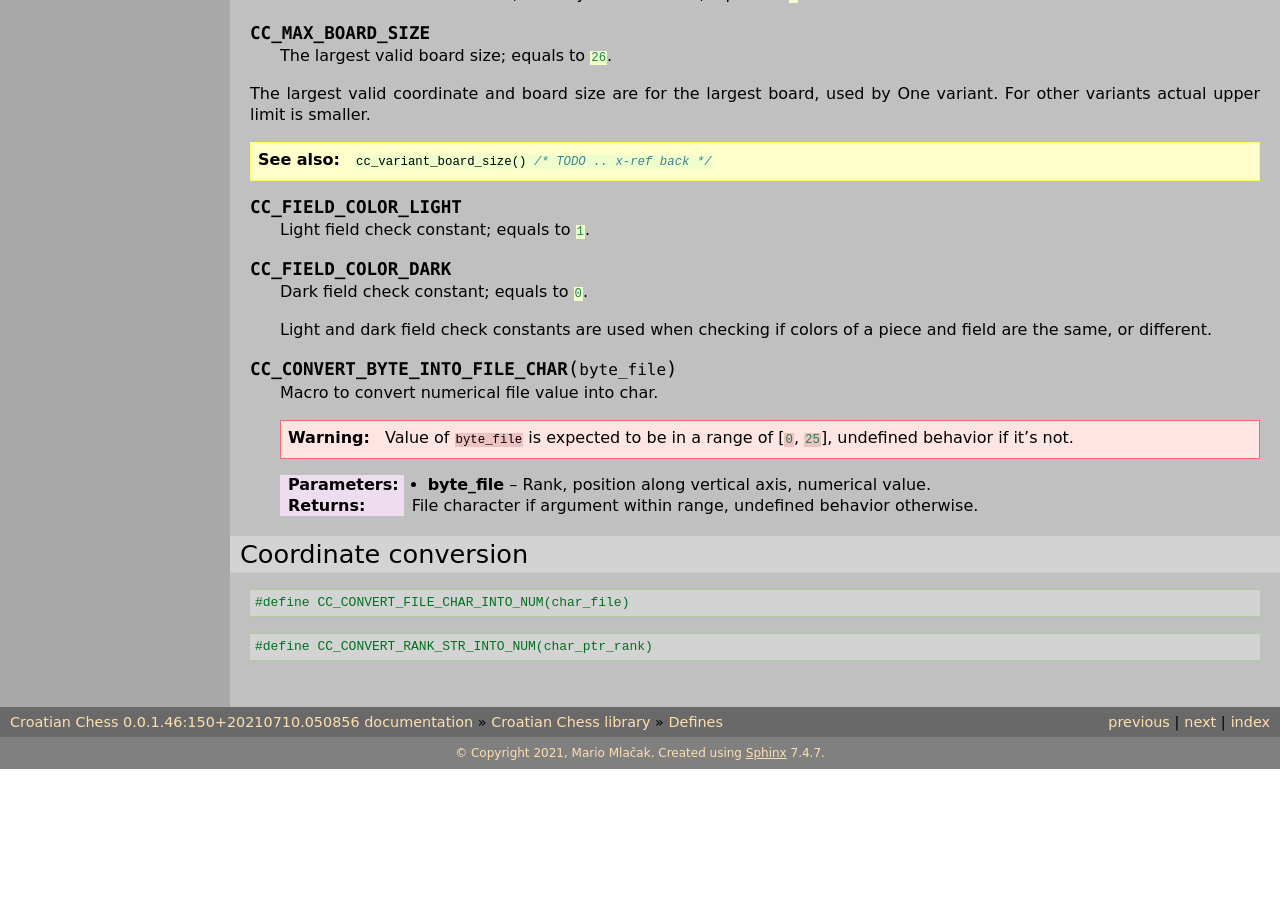
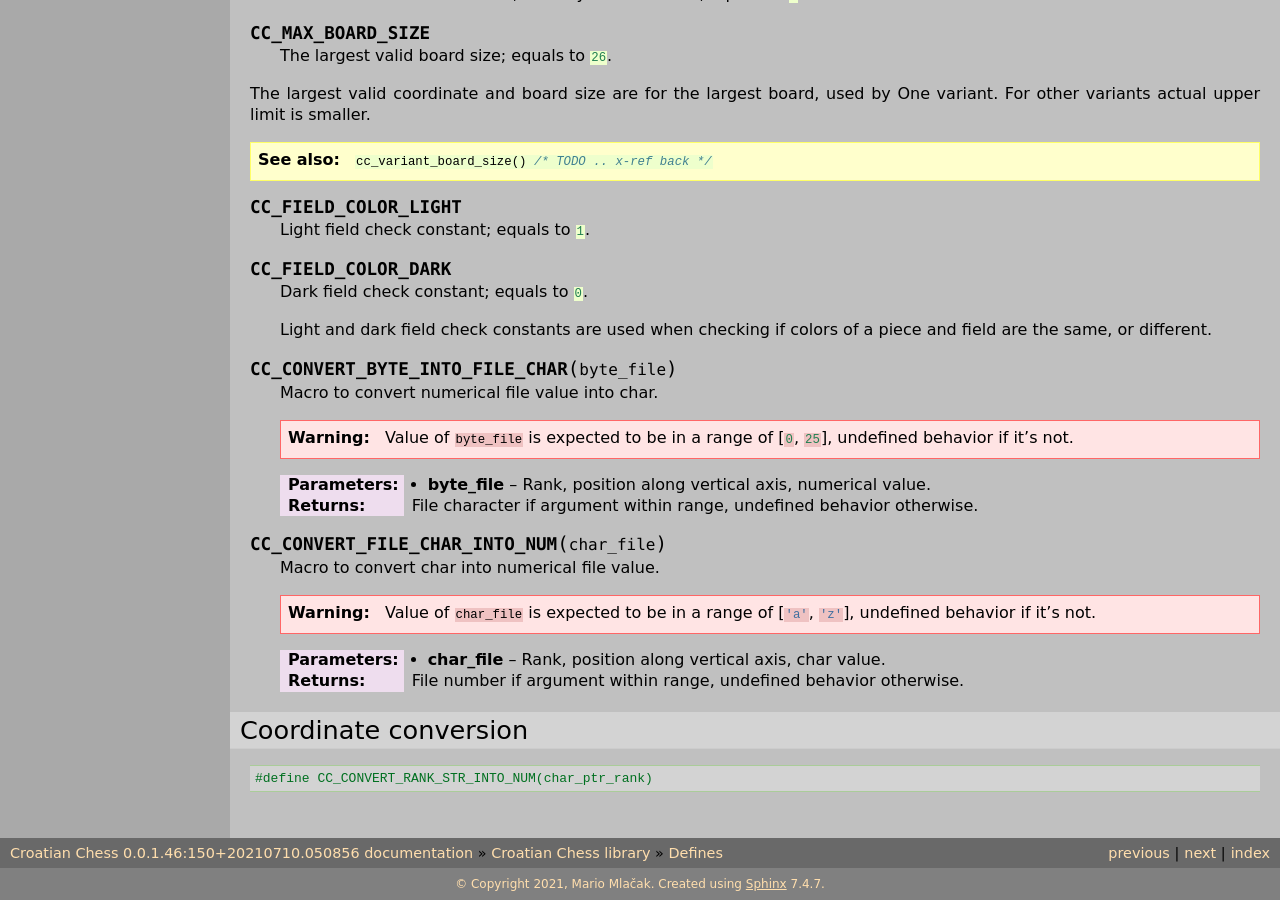
Before and after one commit to mmlacak/crochess, a Sphinx documentation site: the page built from docs/source/libcc/ccdefines.rst, in a window 1280 px wide and 900 px high, scrolled down 1782 px. Built offline with Sphinx 7.4.7, drawn with Linux system fonts in a browser that asks for light colours; before the commit the page ends 2551 px from its top, so only the background shows below that.

Commit message:
Documented macro.

```diff
--- a/docs/source/libcc/ccdefines.rst
+++ b/docs/source/libcc/ccdefines.rst
@@ -151,6 +151,17 @@ One variant. For other variants actual upper limit is smaller.
     :param byte_file: Rank, position along vertical axis, numerical value.
     :returns: File character if argument within range, undefined behavior otherwise.
 
+.. c:macro:: CC_CONVERT_FILE_CHAR_INTO_NUM(char_file)
+
+    Macro to convert char into numerical file value.
+
+    .. warning::
+
+        Value of :c:`char_file` is expected to be in a range of [:c:`'a'`, :c:`'z'`],
+        undefined behavior if it's not.
+
+    :param char_file: Rank, position along vertical axis, char value.
+    :returns: File number if argument within range, undefined behavior otherwise.
 
 
 .. _lbl-libcc-ccdefines-coordinateconversion:
@@ -161,9 +172,4 @@ Coordinate conversion
 .. code-block:: C
     :force:
 
-    #define CC_CONVERT_FILE_CHAR_INTO_NUM(char_file)
-
-.. code-block:: C
-    :force:
-
     #define CC_CONVERT_RANK_STR_INTO_NUM(char_ptr_rank)
```
